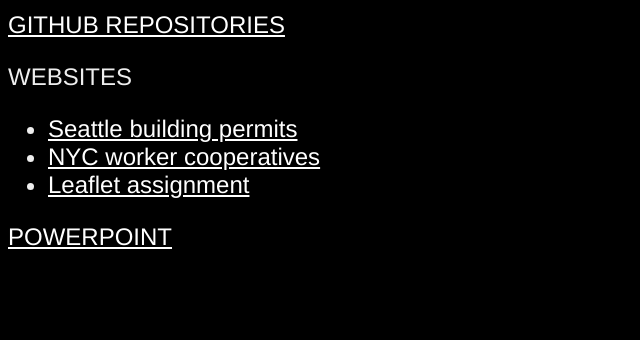
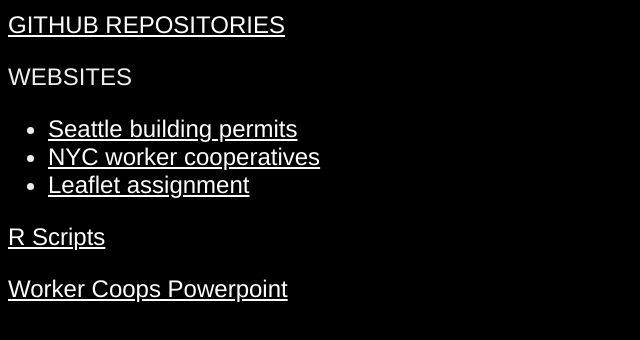
Before and after one commit to daviswinslow/daviswinslow.github.io, a plain HTML site: page index.html in a window 1280 px wide. Shown: the part 84-424 px from the top of the page, without its empty margins (0-640 px from the left). Drawn offline with Linux system fonts and the light colour scheme.

Commit message:
Update index.html

```diff
--- a/index.html
+++ b/index.html
@@ -40,5 +40,6 @@
 	<li><a href="http://daviswinslow.github.io/nyccooperatives.html" target="_blank">NYC worker cooperatives</li>
 	<li><a href="http://daviswinslow.github.io/leaflet_assignment.html" target="_blank">Leaflet assignment</a></li>
 </ul>
-<p><a href="https://docs.google.com/presentation/d/1HkT1Hu1J6EonsivP3SEYBJicJM8Qud8ybFrqw-WPRF8/pub?start=false&loop=false&delayms=60000" target="_blank">POWERPOINT</a></p>
+<p><a href="https://github.com/daviswinslow/R_FILES.git" target="_blank">R Scripts</a></p>
+<p><a href="https://docs.google.com/presentation/d/1HkT1Hu1J6EonsivP3SEYBJicJM8Qud8ybFrqw-WPRF8/pub?start=false&loop=false&delayms=60000" target="_blank">Worker Coops Powerpoint</a></p>
 </html>
```
